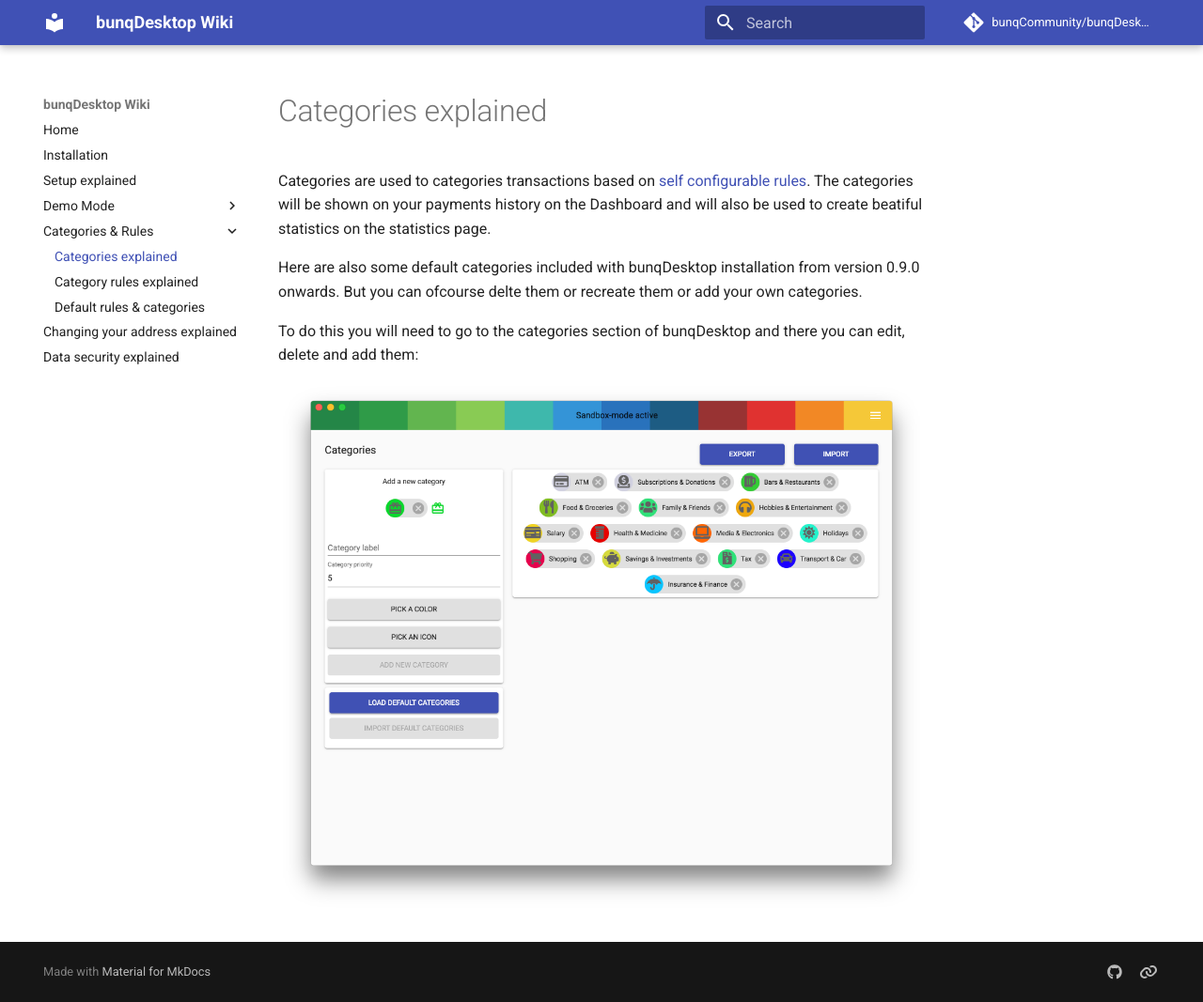
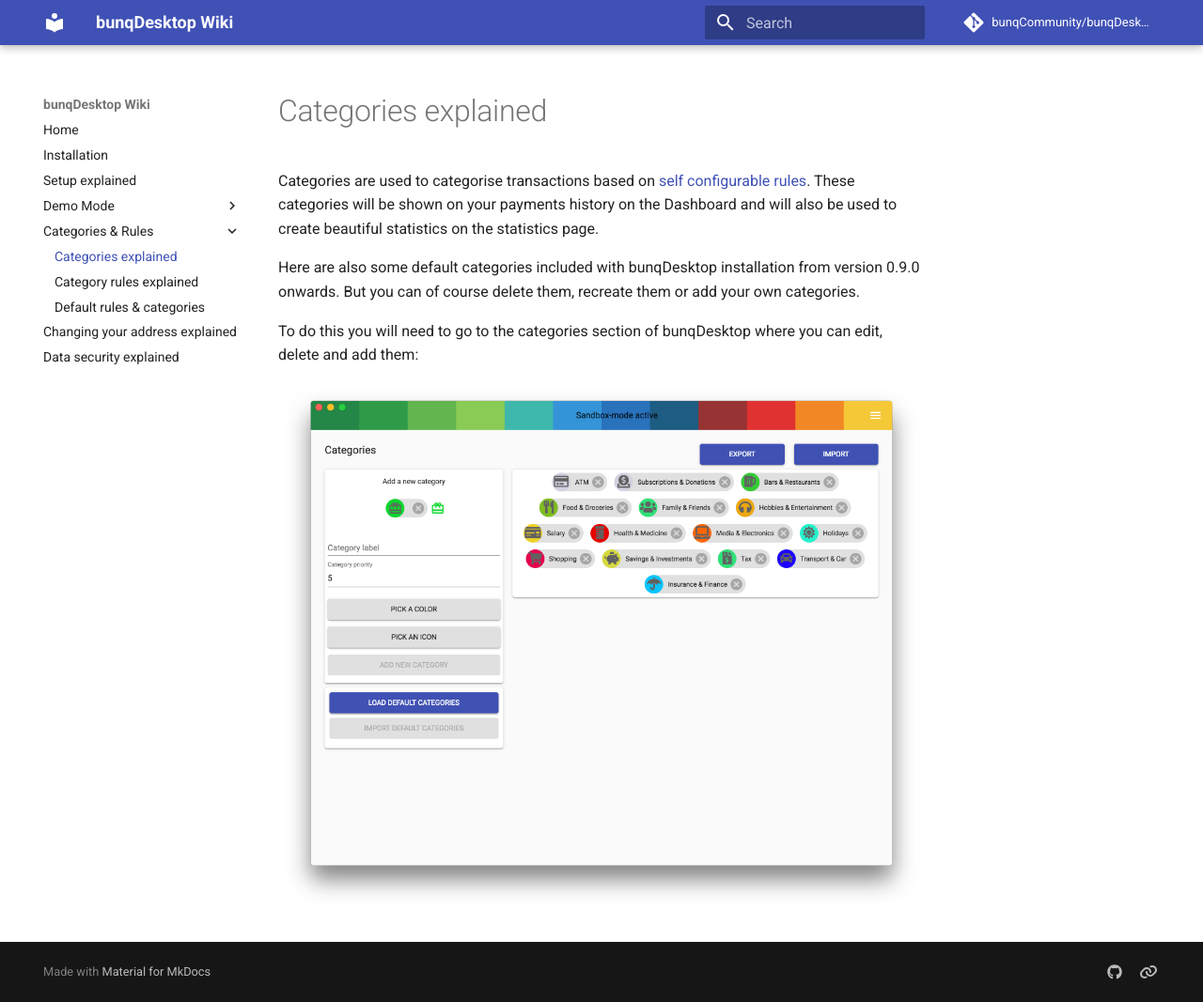
Before and after one commit to bunqCommunity/bunqDesktopWiki, an MkDocs documentation site: the page built from docs/categories.md, in a window 1280 px wide and 1067 px high. Shown: the whole window at 94% size. Built offline with MkDocs 1.6.1 and Material for MkDocs 9.7.7, drawn with Linux system fonts in a browser that asks for light colours; comment, search, counter and statistics services are not loaded.

Commit message:
Spelling, grammar and other edits

```diff
--- a/docs/categories.md
+++ b/docs/categories.md
@@ -1,7 +1,7 @@
-Categories are used to categories transactions based on [self configurable rules](category-rules.md). The categories will be shown on your payments history on the Dashboard and will also be used to create beatiful statistics on the statistics page.
+Categories are used to categorise transactions based on [self configurable rules](category-rules.md). These categories will be shown on your payments history on the Dashboard and will also be used to create beautiful statistics on the statistics page.
 
-Here are also some default categories included with bunqDesktop installation from version 0.9.0 onwards. But you can ofcourse delte them or recreate them or add your own categories.
+Here are also some default categories included with bunqDesktop installation from version 0.9.0 onwards. But you can of course delete them, recreate them or add your own categories.
 
-To do this you will need to go to the categories section of bunqDesktop and there you can edit, delete and add them:
+To do this you will need to go to the categories section of bunqDesktop where you can edit, delete and add them:
 
 ![Screenshot categories default](images/categories/1.png)
```
